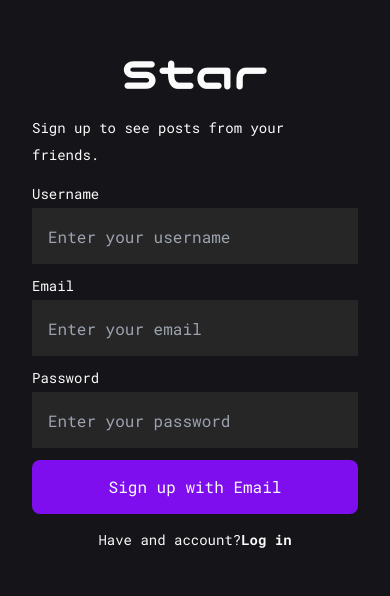
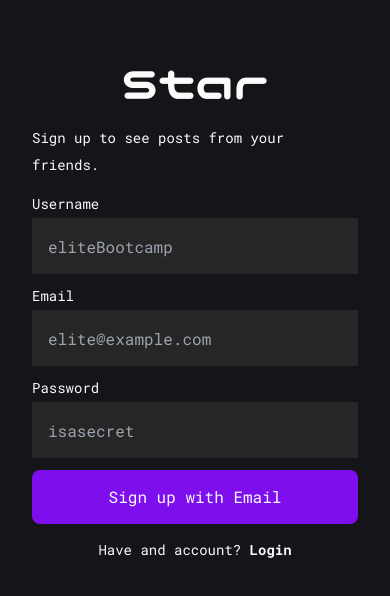
Before and after one commit to FullStack-Elite-Bootcamp-IV/social-media-front, a Next.js app: page /pages/register in a window 390 px wide. Shown: the part 124-720 px from the top of the page. Built offline with nearby package versions, Linux system fonts and the light colour scheme.

Commit message:
working on logic, desing and responsive ready

```diff
--- a/src/app/pages/register/page.tsx
+++ b/src/app/pages/register/page.tsx
@@ -16,11 +16,11 @@ const Register = () => {
         className="flex p-8 flex-col justify-center items-center gap-4 flex-1  rounded-[32px] bg-darkVoid
         max-w-[639px] max-sm:rounded-none max-sm:w-screen max-sm:h-screen "
       >
-        <h1 className="text-blancoHueso text-center text-5xl font-normal leading-[52px]">
+        <h1 className="text-blancoHueso text-center text-5xl font-normal leading-[52px] max-[320px]:text-3xl mt-5">
           Star
         </h1>
         <div className="flex flex-col justify-center items-center gap-2 self-stretch">
-          <p className="text-blancoHueso items-center text-sm font-normal leading-[27px]">
+          <p className="text-blancoHueso items-center text-sm font-normal leading-[27px] max-[320px]:text-sm">
             Sign up to see posts from your friends.
           </p>
         </div>
@@ -31,9 +31,9 @@ const Register = () => {
             </label>
             <input
               type="text"
-              className="flex h-14 p-4 items-center gap-1 self-stretch bg-slateGray"
+              className="flex h-14 p-4 items-center gap-1 self-stretch bg-slateGray  max-[320px]:h-10 text-blancoHueso"
               required
-              placeholder="Enter your username"
+              placeholder="eliteBootcamp"
             />
           </div>
           <div className="flex flex-col justify-center items-start gap-1 self-stretch">
@@ -41,10 +41,10 @@ const Register = () => {
               Email
             </label>
             <input
-              type="text"
-              className="flex h-14 p-4 items-center gap-1 self-stretch bg-slateGray"
+              type="email"
+              className="flex h-14 p-4 items-center gap-1 self-stretch bg-slateGray max-[320px]:h-10 text-blancoHueso"
               required
-              placeholder="Enter your email"
+              placeholder="elite@example.com"
             />
           </div>
           <div className="flex flex-col justify-center items-start gap-1 self-stretch">
@@ -52,12 +52,12 @@ const Register = () => {
               Password
             </label>
             <input
-              type="text"
-              className="flex h-14 p-4 items-center gap-1 self-stretch bg-slateGray"
+              type="password"
+              className="flex h-14 p-4 items-center gap-1 self-stretch bg-slateGray max-[320px]:h-10 text-blancoHueso"
               required
-              placeholder="Enter your password"
+              placeholder="isasecret"
             />
-            <button className="flex py-4 px-6 justify-center items-center gap-1 self-stretch rounded-lg bg-liquidLava mt-2">
+            <button className="flex py-4 px-6 justify-center items-center gap-1 self-stretch rounded-lg bg-liquidLava mt-2 hover:bg-ligthPurple transition-colors">
               <div className="flex h-[22px] px-1 justify-center items-center gap-2">
                 <p className="text-blancoHueso text-center text-md font-normal">
                   Sign up with Email
@@ -66,10 +66,12 @@ const Register = () => {
             </button>
           </div>
         </form>
-        <p className="text-center text-blancoHueso font-normal  text-sm">
-          Have and account?
-          <span className="text-blancoHueso font-extrabold">Log in</span>
-        </p>
+        <div>
+          <p className="text-center text-blancoHueso font-normal text-sm">
+            Have and account?
+            <span className="text-blancoHueso font-extrabold cursor-pointer"> Login</span>
+          </p>
+        </div>
       </section>
     </main>
   );
```
